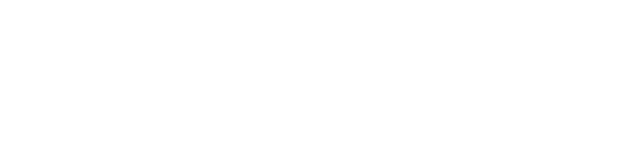
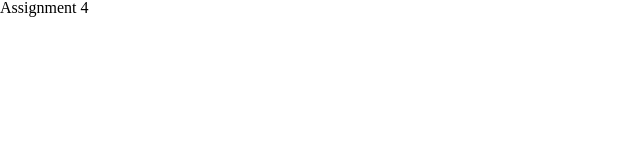
Before and after one commit to AidanSimpson/assignment4, a plain HTML site: page index.html in a window 1280 px wide. Shown: the whole page, without its empty margins (0-640 px from the left). Drawn offline with Linux system fonts and the light colour scheme.

Commit message:
Changed & Added Content
Changed the title of the file, as well as adding a h1 heading tag.

```diff
--- a/index.html
+++ b/index.html
@@ -2,13 +2,14 @@
 <html>
 <head>
 <meta charset="utf-8">
-<title>Template File</title>
+<title>Assignment 4</title>
 <link href="css/reset.css" rel="stylesheet" type="text/css" media="screen">
 <link href="css/main.css" rel="stylesheet" type="text/css" media="screen">
 </head>
 
 <body>
 
+<h1>Assignment 4</h1>
 
 <script src="js/main.js"></script>
 </body>
```
